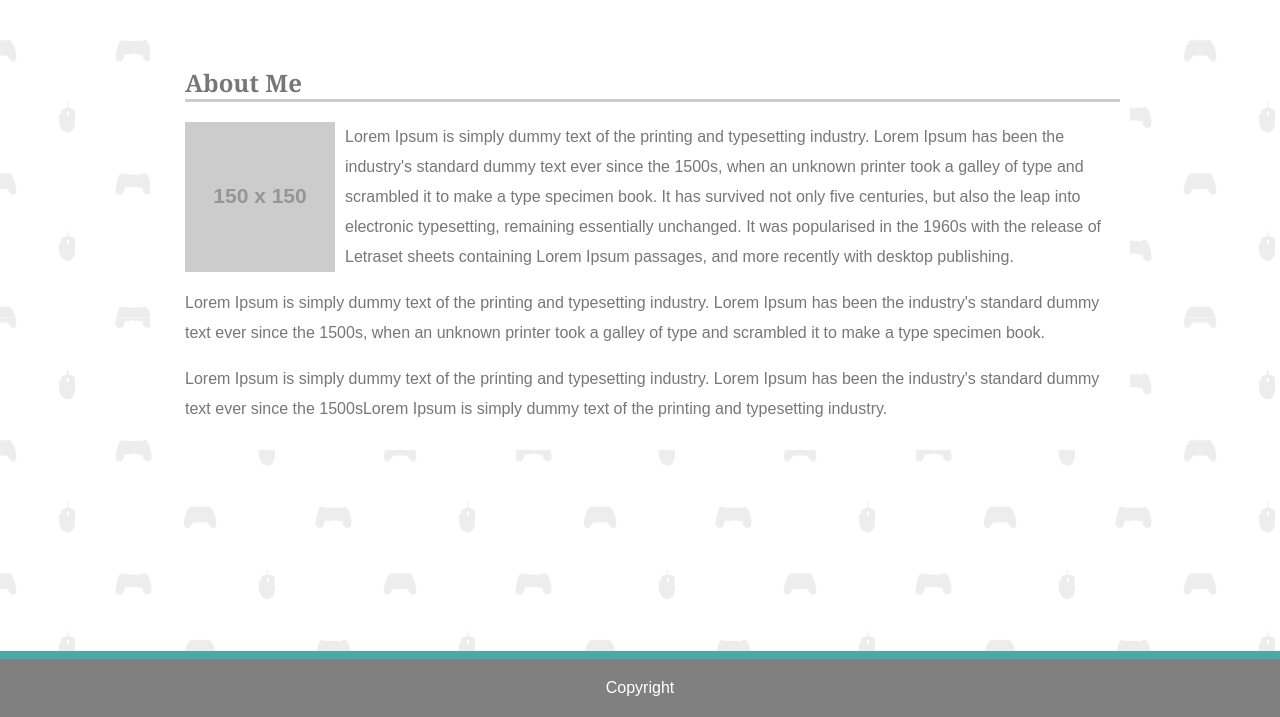
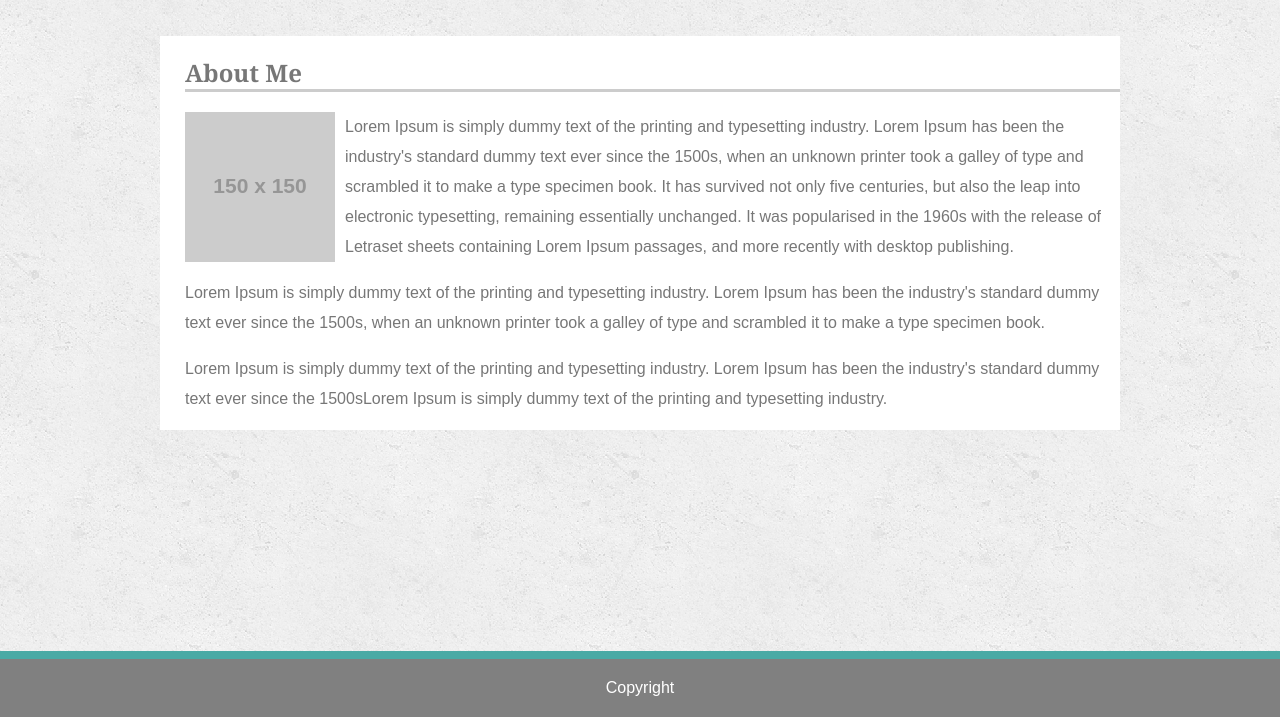
Before and after one commit to longtran1992/Basic-Portfolio, a plain HTML site: page index.html in a window 1280 px wide. Shown: the part 83-800 px from the top of the page. Drawn offline with Linux system fonts and the light colour scheme; placeholder pictures from the web are drawn by us.

Commit message:
Add background image, cover contents

```diff
--- a/assets/css/style.css
+++ b/assets/css/style.css
@@ -3,7 +3,7 @@ h1, h2, header {
 }
 html {
     height: 100%;
-    background-image: url(../images/gaming-pattern.png);
+    background-image: url(../images/concrete_seamless.png)
 }
 body {
      margin: auto;
@@ -11,7 +11,7 @@ body {
      display: flex;
      flex-direction: column;
      font-family: Arial, Helvetica, sans-serif;
-     color: #777777
+     color: #777777;
 }
 
 #wrapper {
@@ -53,9 +53,9 @@ a {
 #container {
     background-color: #ffffff;
     overflow: auto;
-    padding: 10px;
+    padding: 0px;
     flex: 1 0 auto;
-    width: 960px;
+    max-width: 960px;
     margin: auto;
 }
 h2 {
```
Also changed, not shown: assets/images/concrete_seamless.png (added).
